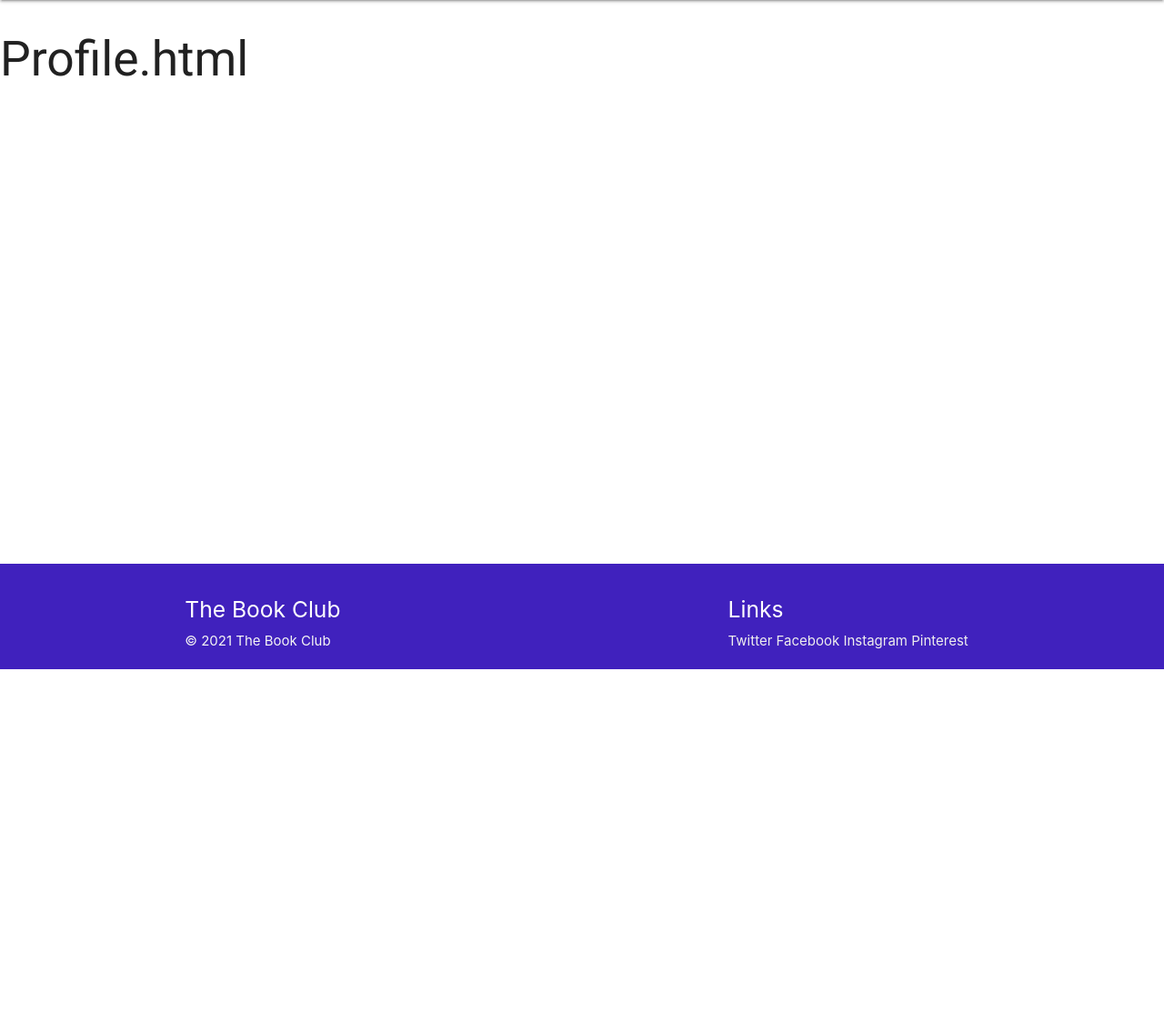
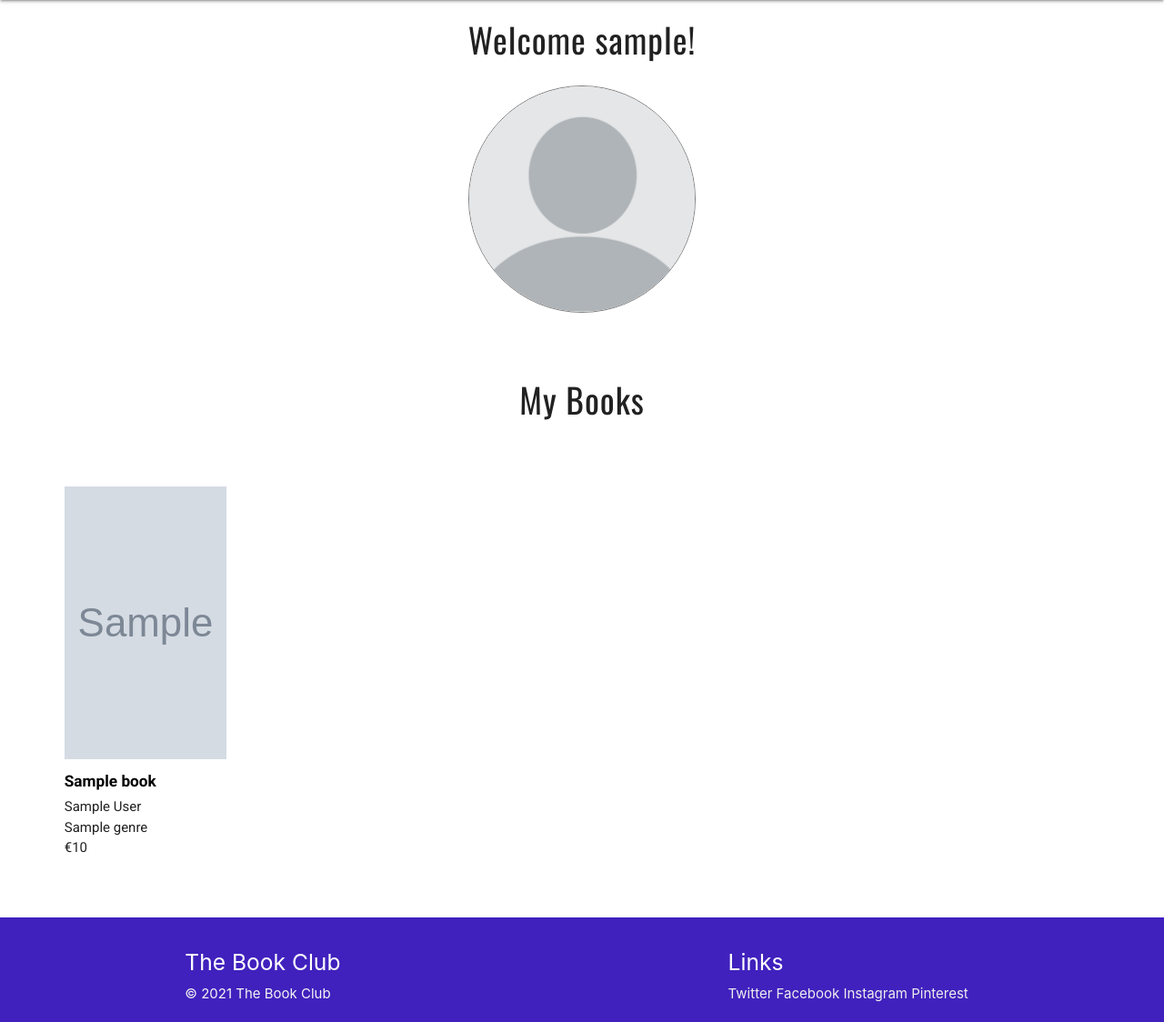
Before and after one commit to JamesSinnott1994/The-Book-Club, a Flask app: page /profile/1 in a window 1280 px wide. Shown: the part 64-1188 px from the top of the page at 91% size. Before the commit the page ends 800 px from the top, so only its background shows below. Run offline with Flask 2, Linux system fonts and the light colour scheme; the visitor is signed in with stand-in values (Sample User, id 1); grey boxes marked "Sample" are stand-in pictures; a database or web service that is not in the repository returns one stand-in record (values such as "Sample title"); some libraries are stand-ins or nearby versions.

Commit message:
[ADD] Basic profile page added

```diff
--- a/app.py
+++ b/app.py
@@ -309,7 +309,15 @@ def profile(username):
         {"username": session["user"]})["username"]
 
     if session["user"]:
-        return render_template("profile.html", username=username)
+        # get all books associated with the user
+        books = list(mongo.db.books.find({"uploaded_by": username}))
+
+        print("******************************")
+        for book in books:
+            print(book["title"])
+        print("******************************")
+
+        return render_template("profile.html", username=username, books=books)
 
     return redirect(url_for("login"))
 
--- a/static/css/style.css
+++ b/static/css/style.css
@@ -426,6 +426,26 @@ span {
     cursor: pointer;
 }
 
+/*--------------------------------------------PROFILE PAGE*/
+
+#profile-img-container {
+    width: 150px;
+    height: 150px;
+    margin: 2em auto;
+    border: 1px solid gray;
+    border-radius: 50%;
+}
+
+#profile-img-container img {
+    width: 100%;
+    height: 100%;
+    border-radius: 50%;
+}
+
+#profile-book-display-area h4 {
+    margin: 2em auto;
+}
+
 /* 404 Error Page */
 
 #error-page {
@@ -512,6 +532,12 @@ span {
         bottom: 2.5%;
         left: 10%;
     }
+    /*--------------------------------------------PROFILE PAGE*/
+
+    #profile-img-container {
+        width: 250px;
+        height: 250px;
+    }
     /* 404 Error Page */
     #error-page .row {
         margin-top: 2em;
--- a/templates/profile.html
+++ b/templates/profile.html
@@ -2,6 +2,43 @@
 
 {% block content %}
 
-    <h2>Profile.html</h2>
+    <section id="profile-img">
+
+        <h4 class="center-align">Welcome {{ username }}!</h4>
+
+        <div id="profile-img-container">
+
+            <img src="{{ url_for('static', filename='images/avatar.jpg') }}" alt="avatar">
+
+        </div>
+
+    </section>
+
+    <section id="profile-book-display-area" class="row">
+
+        <h4 class="center-align">My Books</h4>
+
+        {% for book in books %}
+            <div class="book col s12 m6 l3">
+
+                <div class="book-img-container">
+                    <a href="{{ url_for('book', book_id=book._id) }}">
+                        <img class="book-img" src="{{ book.image }}">
+                    </a>
+                </div>
+
+                <div class="book-info left-align">
+                    <h6><a href="{{ url_for('book', book_id=book._id) }}"><b>{{ book.title }}</b></a></h6>
+                    <p>{{ book.author }}</p>
+                    <p>{{ book.genre }}</p>
+                    <p>€10</p>
+                </div>
+
+            </div>
+        {% endfor %}
+
+    </section>
+
+
 
 {% endblock %}
```
Also changed, not shown: static/images/avatar.jpg (added).
